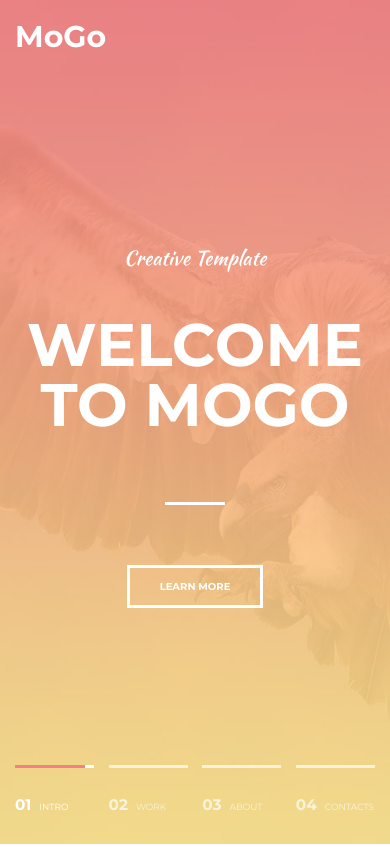
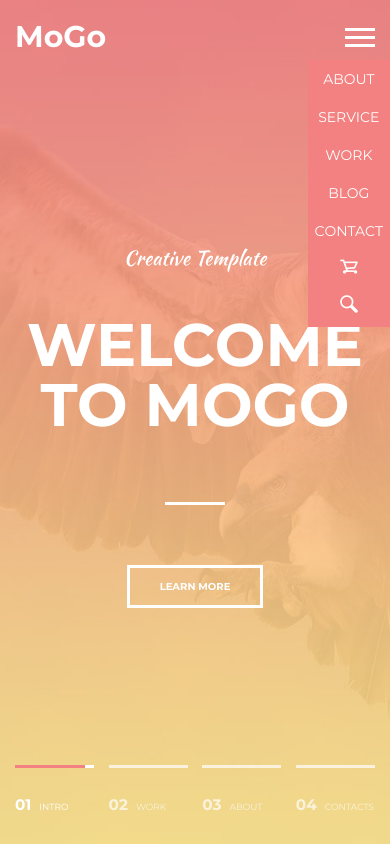
Before and after one commit to Vladmir2308/Mogo, a plain HTML site: page index.html in a window 390 px wide. Shown: the top 847 px of the page. Drawn offline with nearby package versions, Linux system fonts and the light colour scheme; a web font is replaced by a local one.

Commit message:
add toggle

```diff
--- a/app.js
+++ b/app.js
@@ -2,17 +2,6 @@ $(function(){
     let headerH = $("#header");
     let introH = $("#intro").innerHeight();
     let scroll = $(this).scrollTop();
-    let linkOnClick = "";
-
-    let heightSection = [964, 1606, 1990, 2616];
-    let dataScroll = $('[data-scroll]');
-
-    console.log($('#service').offset().top);
-    console.log($('#service').innerHeight());
-
-    let i = 0;
-    let j = 0;
-    let trigger = 0;
 
     reloadPageOptimize(scroll, introH);
 
@@ -22,37 +11,6 @@ $(function(){
         let scroll = $(this).scrollTop();
 
         reloadPageOptimize(scroll, introH);
-
-        if(scroll > heightSection[i] && scroll < heightSection[i+1]){
-            $(dataScroll[j]).addClass('active');
-
-            trigger = 1;
-        }
-        else{
-            $(dataScroll[j]).removeClass('active');
-
-            if(trigger == 1){
-                if (scroll < heightSection[i]){
-                    if (i == 0)
-                        return;
-                    else{
-                        i -= 2;
-                        j--;
-                    }
-                }
-
-                if(scroll > heightSection[i+1]){
-                    i += 2;
-                    j++
-                }
-
-                trigger = 0;
-            }
-        }
-
-        console.log(scroll);
-        console.log("trigger = " + trigger);
-        console.log("i = " + i);
     });
 
     /* Smooth Scroll */
--- a/index.html
+++ b/index.html
@@ -76,7 +76,7 @@
     <div class="header__inner">
         <div class="header__logo">MoGo</div>
 
-        <nav class="nav">
+        <nav class="nav active">
             <a class="nav__link" href="#" data-scroll="#about">about</a>
             <a class="nav__link" href="#" data-scroll="#service">service</a>
             <a class="nav__link" href="#" data-scroll="#work">work</a>
@@ -91,6 +91,10 @@
                 <img class="intro__icon" src="img/intro_icon_2.png" alt="#">
             </a>
         </nav>
+
+        <button class="nav__toggle active" type="button">
+            <span class="toggle__item"></span>
+        </button>
     </div>
 </header>
 
--- a/style.css
+++ b/style.css
@@ -98,6 +98,73 @@ hr{
 .nav{
     display: flex;
     align-items: center;
+}
+
+.nav.active{
+    display: block;
+
+    position: absolute;
+    top: 60px;
+    right: 0;
+
+    background-color: #f38181;
+}
+
+.nav.active .nav__link{
+    display: block;
+
+    padding: 7px;
+
+    text-align: center;
+
+    margin: 0;
+}
+
+.nav.active .nav__link::after{
+    bottom: 0;
+}
+
+.nav__toggle{
+    display: none;
+
+    background-color: #fff;
+
+    width: 30px;
+    height: 3px;
+
+    position: relative;
+
+    margin: auto 0;
+
+    cursor: pointer;
+
+    border: 0;
+}
+
+.nav__toggle::before{
+    content: "";
+
+    background-color: #fff;
+
+    width: 30px;
+    height: 3px;
+
+    position: absolute;
+    top: -8px;
+    left: 0;
+}
+
+.nav__toggle::after{
+    content: "";
+
+    background-color: #fff;
+
+    width: 30px;
+    height: 3px;
+
+    position: absolute;
+    bottom: -8px;
+    left: 0;
 }
 
 .nav__link{
@@ -1728,6 +1795,10 @@ hr{
         display: none;
     }
 
+    .nav__toggle{
+        display: block;
+    }
+
     .intro{
         font-size: 10px;
     }
```
